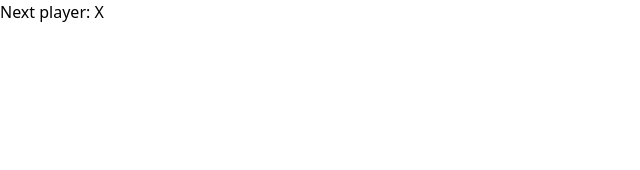
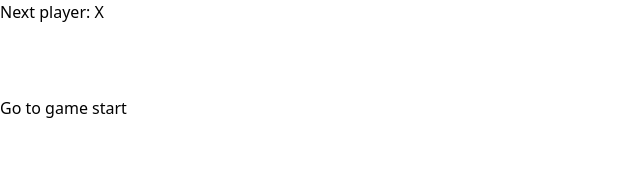
Before and after one commit to zuhebahmed88091/tic-tac-toe, a React (Vite) app: page / in a window 1280 px wide. Shown: the top 170 px of the page, without its empty margins (0-640 px from the left). Built offline with nearby package versions, Linux system fonts and the light colour scheme.

Commit message:
History logic completed

```diff
--- a/src/App.jsx
+++ b/src/App.jsx
@@ -12,16 +12,15 @@ function Square({ value, onSquareClick }) {
   );
 }
 
-export default function Board() {
-  const [squares, setSquares] = useState(Array(9).fill(null));
-  const [xIsNext, setXIsNext] = useState(true);
+function Board({xIsNext, squares, onPlay}) {
+
   const winner = calculateWinner(squares);
   let status;
 
-  if(winner) {
+  if (winner) {
     status = `Winner: ${winner}`;
   } else {
-    status = `Next player: ${xIsNext ? 'X' : 'O'}`;
+    status = `Next player: ${xIsNext ? "X" : "O"}`;
   }
 
   function handleClick(index) {
@@ -34,14 +33,13 @@ export default function Board() {
       } else {
         nextSquares[index] = "O";
       }
-      setSquares(nextSquares);
-      setXIsNext(!xIsNext);
+      onPlay(nextSquares);
     }
   }
 
   return (
     <>
-    <div>{ status }</div>
+      <div>{status}</div>
       <div className="flex">
         <Square value={squares[0]} onSquareClick={() => handleClick(0)} />
         <Square value={squares[1]} onSquareClick={() => handleClick(1)} />
@@ -63,6 +61,51 @@ export default function Board() {
   );
 }
 
+export default function Game() {
+  const [history, setHistory] = useState([Array(9).fill(null)]);
+  const [xIsNext, setXIsNext] = useState(true);
+  const [currentMove, setCurrentMove] = useState(0);
+
+  const current = history[currentMove];
+
+  function handlePlay (nextSquares) {
+    setXIsNext(!xIsNext);
+    const nextHistory = [...history.slice(0, currentMove + 1), nextSquares];
+    setHistory(nextHistory);
+    setCurrentMove(nextHistory.length - 1);
+  }
+
+  function jumpTo (move) {
+    setCurrentMove(move);
+    setXIsNext(move % 2 === 0);
+  }
+
+  const moves = history.map((squares, move) => {
+    let description;
+    if(move > 0) {
+      description = `Go to move #${move}`;
+    } else {
+      description = 'Go to game start';
+    }
+
+    return (
+      <li key={move}>
+        <button onClick={() => jumpTo(move)}>{description}</button>
+      </li>
+    )
+  })
+  return (
+    <div>
+      <div>
+        <Board xIsNext={xIsNext} squares={current} onPlay={handlePlay}/>
+      </div>
+      <div>
+        <ol>{ moves }</ol>
+      </div>
+    </div>
+  );
+}
+
 function calculateWinner(squares) {
   const lines = [
     [0, 1, 2],
@@ -75,9 +118,9 @@ function calculateWinner(squares) {
     [2, 4, 6],
   ];
 
-  for(let i = 0; i < lines.length; i++) {
-    const [a,b,c] = lines[i];
-    if(squares[a] && squares[a] === squares[b] && squares[a] === squares[c]) {
+  for (let i = 0; i < lines.length; i++) {
+    const [a, b, c] = lines[i];
+    if (squares[a] && squares[a] === squares[b] && squares[a] === squares[c]) {
       return squares[a];
     }
   }
--- a/src/main.jsx
+++ b/src/main.jsx
@@ -1,10 +1,10 @@
 import React from 'react'
 import ReactDOM from 'react-dom/client'
-import Board from './App.jsx'
+import Game from './App.jsx'
 import './index.css'
 
 ReactDOM.createRoot(document.getElementById('root')).render(
   <React.StrictMode>
-    <Board />
+    <Game />
   </React.StrictMode>,
 )
```
